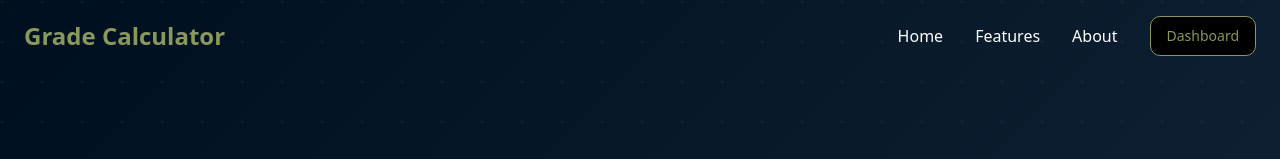
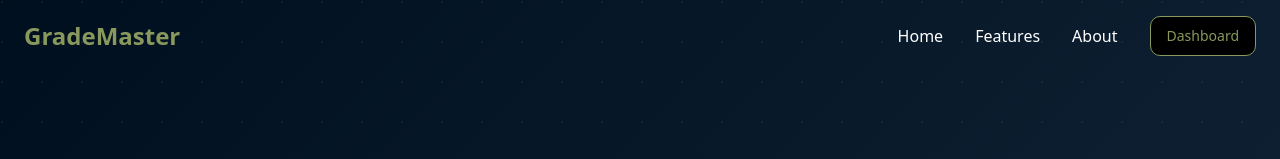
Before and after one commit to V-Paritosh/GradeMaster, a Next.js app: page / in a window 1280 px wide. Shown: the top 159 px of the page. Built offline with nearby package versions, Linux system fonts and the light colour scheme.

Commit message:
updated name

```diff
--- a/app/page.tsx
+++ b/app/page.tsx
@@ -44,7 +44,7 @@
       >
         <div className="container mx-auto px-6 py-4">
           <div className="flex items-center justify-between">
-            <h1 className="text-2xl font-bold text-olive">Grade Calculator</h1>
+            <h1 className="text-2xl font-bold text-olive">GradeMaster</h1>
             <div className="hidden md:flex items-center gap-8">
               <button
                 onClick={() => scrollToSection("home")}
```
